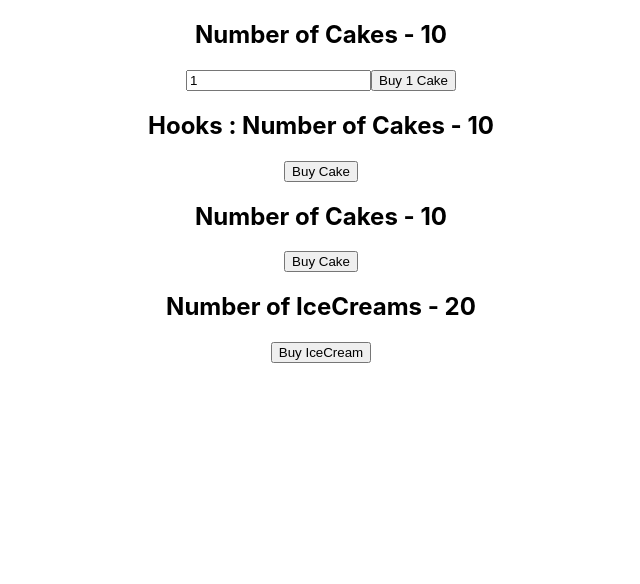
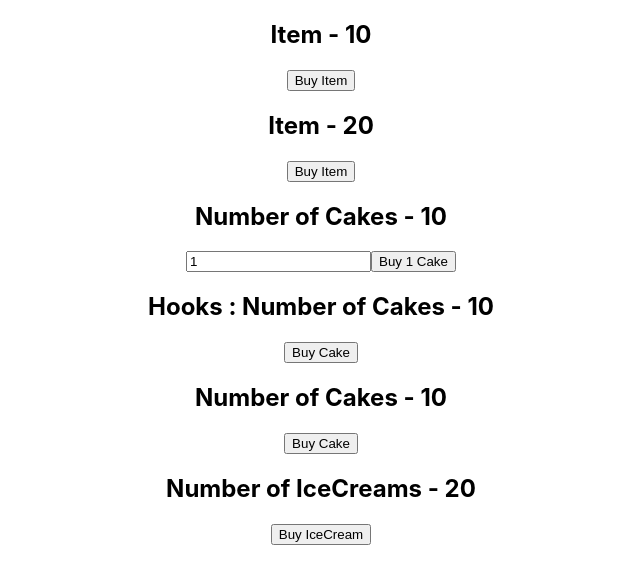
Before and after one commit to stoneberg/react-redux-app, a React (Create React App) app: page / in a window 1280 px wide. Shown: the top 584 px of the page, without its empty margins (319-959 px from the left). Built offline with nearby package versions, Linux system fonts and the light colour scheme.

Commit message:
ownProps

```diff
--- a/src/App.js
+++ b/src/App.js
@@ -6,11 +6,14 @@
 import HooksCakeContainer from './components/HooksCakeContainer';
 import IceCreamContainer from './components/IceCreamContainer';
 import NewCakeContainer from './components/NewCakeContainer';
+import ItemContainer from './components/ItemContainer';
 
 function App() {
 	return (
 		<Provider store={store}>
 			<div className='App'>
+				<ItemContainer cake />
+				<ItemContainer />
 				<NewCakeContainer />
 				<HooksCakeContainer />
 				<CakeContainer />
--- /dev/null
+++ b/src/components/ItemContainer.js
@@ -0,0 +1,29 @@
+import React from 'react';
+import { connect } from 'react-redux';
+import { buyCake, buyIceCream } from '../store';
+
+function ItemContainer(props) {
+	return (
+		<div>
+			<h2>Item - {props.item}</h2>
+			<button onClick={props.buyItem}>Buy Item</button>
+		</div>
+	);
+}
+const mapStateToProps = (state, ownProps) => {
+	const itemState = ownProps.cake ? state.cake.numOfCakes : state.iceCream.numOfIceCreams;
+	return {
+		item: itemState,
+	};
+};
+
+const mapDispatchToProps = (dispatch, ownProps) => {
+	const dispatchFunction = ownProps.cake ? () => dispatch(buyCake()) : () => dispatch(buyIceCream());
+	return {
+		buyItem: dispatchFunction,
+	};
+};
+
+export default connect(mapStateToProps, mapDispatchToProps)(ItemContainer);
+
+// if only use dispatch function, make mapStateToProps null of connect params which means not subscribe to store
```
